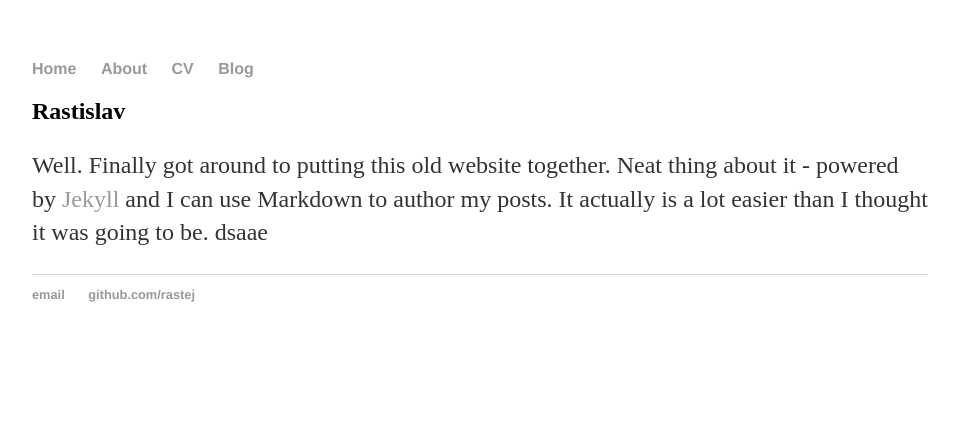
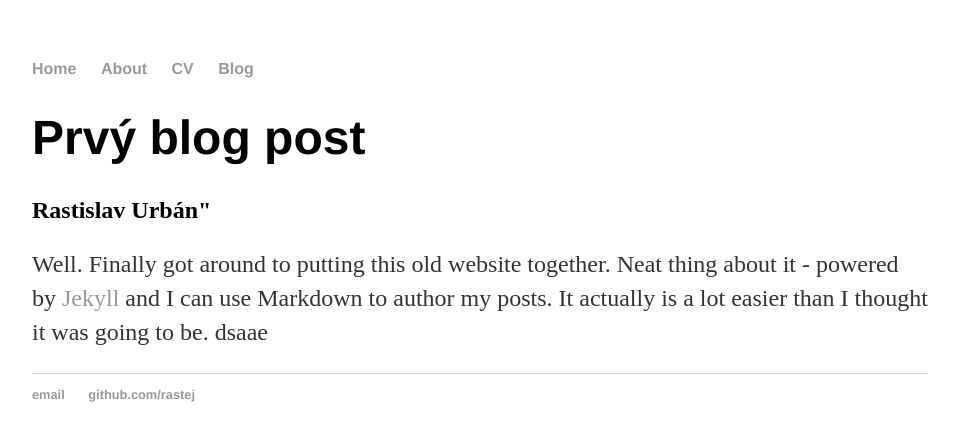
Before and after one commit to rastej/rastej.github.io, a Jekyll site: the page built from _posts/2018-03-08-Prvy-blog-post.md, in a window 1280 px wide. Shown: the top 441 px of the page, without its empty margins (160-1116 px from the left). Built offline with Jekyll 4.4.1, drawn with Linux system fonts in a browser that asks for light colours.

Commit message:
Update post.html

```diff
--- a/_layouts/post.html
+++ b/_layouts/post.html
@@ -1,10 +1,9 @@
 ---
 layout: "default"
-author: "Rastislav"
 ---
-<title>{{ page.title }}</title>
-<!--h1>{{ page.title }}</h1-->
-<h2>{{ layout.author }}</h2>
+<title>Blog</title>
+<h1>{{ page.title }}</h1>
+<h2>{{ page.author }}</h2>
 <!--p class="meta">{{ page.date | date_to_string }}</p-->
 
 <div class="post">
```
